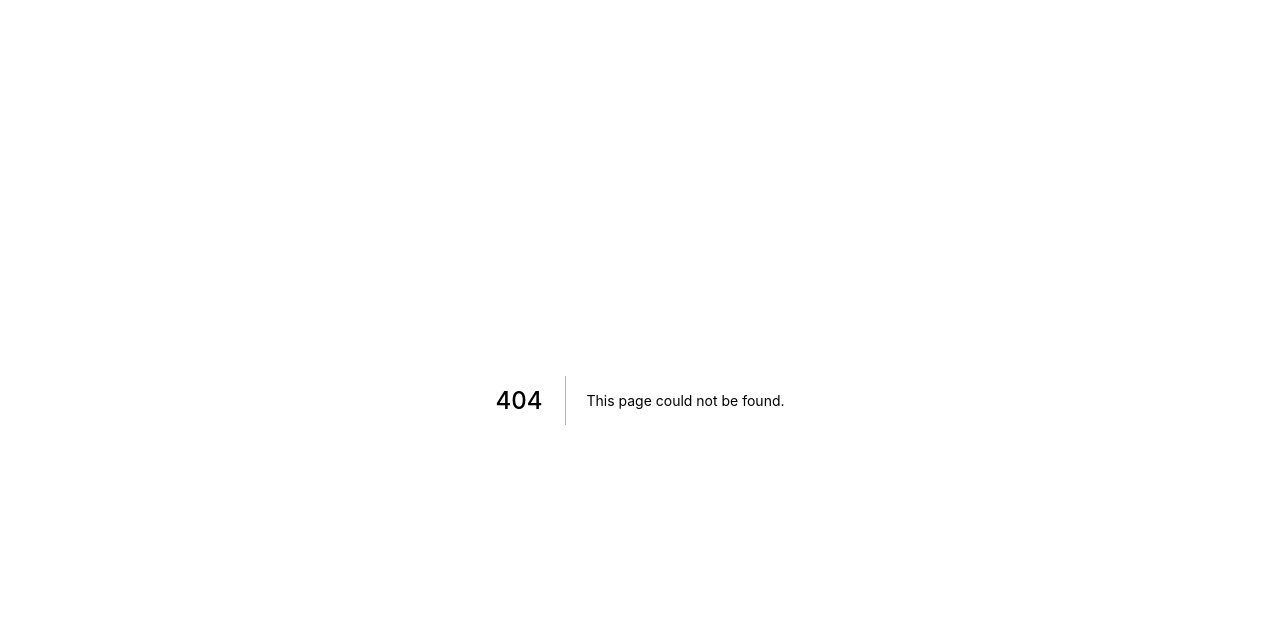
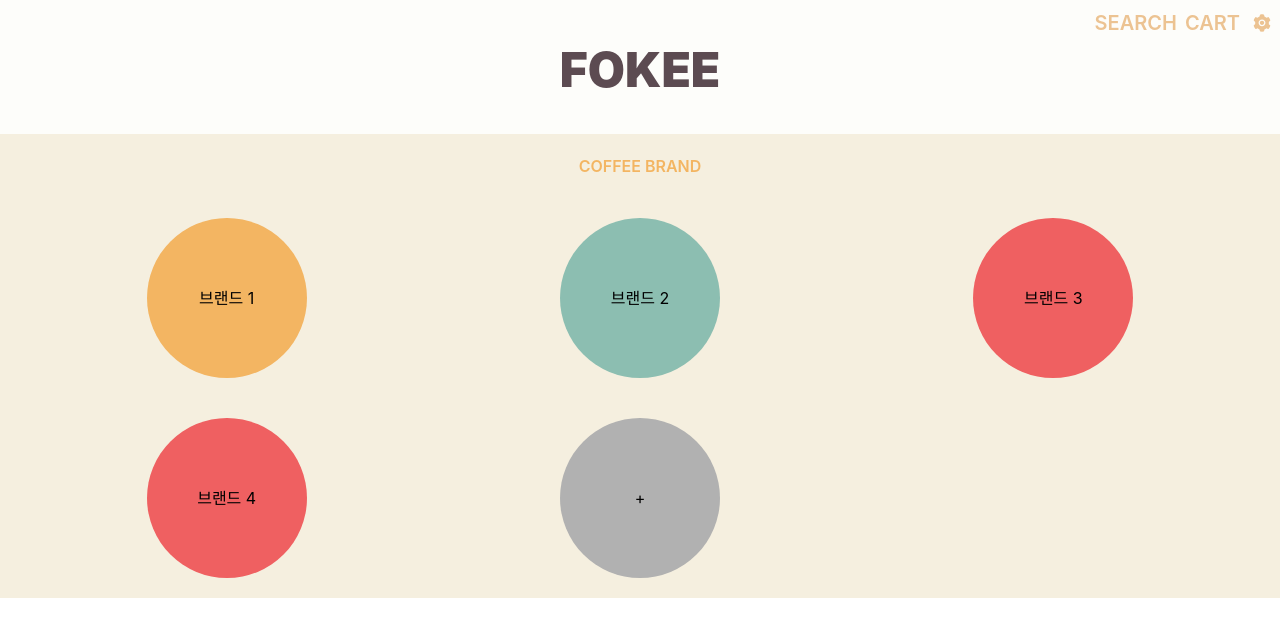
Before and after one commit to jss8882/Fokee, a Next.js app: page /search in a window 1280 px wide. Before the commit this address had no page. Shown: the top 636 px of the page. Built offline with nearby package versions, Linux system fonts and the light colour scheme.

Commit message:
캡슐브랜드 캡슐화면 UI생성

```diff
--- a/pages/index.tsx
+++ b/pages/index.tsx
@@ -10,7 +10,7 @@ import { Capsule } from '@prisma/client';
 import React from 'react'
 
 interface CapsuleResponse {
-  ok:boolean;
+  ok: boolean;
   capsules: Capsule[]
 }
 
@@ -22,20 +22,20 @@ const Home: NextPage = () => {
   const [capsulesInlab, setCapsulesInlab] = useState<Capsule[]>([])
   // const [capsulesInlab, setCapsulesInlab] = useState([11,12])
 
-  useEffect(()=>{
+  useEffect(() => {
     console.log("now we fetch all capsule")
 
     fetch("/api/capsule", {
-      method:"GET",
-    }).then(response=>response.json())
-    .then(data =>{
-      console.log(data)
-      setCapsulesInlab(data.capsules)
-    })
+      method: "GET",
+    }).then(response => response.json())
+      .then(data => {
+        console.log(data)
+        setCapsulesInlab(data.capsules)
+      })
 
 
 
-  },[])
+  }, [])
 
 
   const toogleMode = () => {
@@ -50,7 +50,7 @@ const Home: NextPage = () => {
   const HiddenCapsuleInfo = () => setCapsuleClick(false)
 
   const visibleBtn =
-    "text-[#F3B562] px-2 my-5 font-semibold";
+    "text-[#F3B562] px-2 my-5 font-semibold hover";
 
   const invisibleBtn =
     "opacity-30 text-[#5C4B51] px-2 my-5 font-semibold";
@@ -64,6 +64,9 @@ const Home: NextPage = () => {
   return (
     <div className="w-full h-full bg-[#F5EFDF]">
       <div className="flex items-center justify-end bg-[#FDFDFA] ">
+        <Link href="/search">
+          <a className="px-1 py-2 text-[#ECC392] text-[20px] font-semibold">SEARCH</a>
+        </Link>
         <Link href="/cart">
           <a className="px-1 py-2 text-[#ECC392] text-[20px] font-semibold">CART</a>
         </Link>
@@ -71,10 +74,12 @@ const Home: NextPage = () => {
           <a className="px-2 py-2 text-[#ECC392] text-[20px] font-light"><AiFillSetting /></a>
         </Link>
       </div>
-      <div
-        className="text-5xl flex justify-center pb-10 text-[#5C4B51] bg-[#FDFDFA]  font-black"
-      >FOKEE(logo사진)
-      </div>
+      <Link href="/">
+        <a
+          className="text-5xl flex justify-center pb-10 text-[#5C4B51] bg-[#FDFDFA]  font-black"
+        >FOKEE
+        </a>
+      </Link>
       <div className="bg-[#F5EFDF] flex justify-center">
         <button
           onClick={() => setIsCapsuleMode(false)}
@@ -90,10 +95,10 @@ const Home: NextPage = () => {
       {!isCapsuleMode ? (
         <div>
           {
-            capsulesInlab.map((capsule,index)=>{
-              console.log("capsule is ",capsule)
-              console.log("index is ",index)
-              return(
+            capsulesInlab.map((capsule, index) => {
+              console.log("capsule is ", capsule)
+              console.log("index is ", index)
+              return (
                 <BriefCapsuleInfo key={index} capsuleColor={capsule.color} capsuleName={capsule.capsuleName} />
               )
 
@@ -152,7 +157,7 @@ const Home: NextPage = () => {
           </div> */}
         </div>
       </div>
-      <div className="flex justify-center">
+      <div className="flex justify-centerß">
         <Link href="https://ipd.unist.ac.kr/contact">
           <a className="px-1 py-2 text-[#F3B562] font-bold">JOIN US</a>
         </Link>
--- /dev/null
+++ b/pages/search.tsx
@@ -0,0 +1,136 @@
+import type { NextPage } from "next";
+import * as React from 'react';
+import { useEffect, useState } from 'react';
+import Link from "next/link";
+import { Capsule } from '@prisma/client';
+import 'react-toastify/dist/ReactToastify.css';
+
+import { AiFillSetting } from 'react-icons/ai';
+
+
+type CapsuleBrand = "Ediya" | "Starbucks"
+
+const Search: NextPage = () => {
+    const [selectedBrand, setIsSelectedBrand] = useState<CapsuleBrand>("Ediya");
+    const [searhStep, setIsSearchStep] = useState(false);
+    const [capsulesInlab, setCapsulesInlab] = useState<Capsule[]>([])
+
+
+    useEffect(() => {
+        console.log("now we fetch all capsule")
+
+        fetch("/api/capsule", {
+            method: "GET",
+        }).then(response => response.json())
+            .then(data => {
+                console.log(data)
+                setCapsulesInlab(data.capsules)
+            })
+
+
+
+    }, [])
+
+    return (
+        <div className="w-full h-full bg-[#F5EFDF]">
+            <div className="flex items-center justify-end bg-[#FDFDFA] ">
+                <Link href="/search">
+                    <a className="px-1 py-2 text-[#ECC392] text-[20px] font-semibold">SEARCH</a>
+                </Link>
+                <Link href="/cart">
+                    <a className="px-1 py-2 text-[#ECC392] text-[20px] font-semibold">CART</a>
+                </Link>
+                <Link href="/setting">
+                    <a className="px-2 py-2 text-[#ECC392] text-[20px] font-light"><AiFillSetting /></a>
+                </Link>
+            </div>
+            <Link href="/">
+                <a
+                    className="text-5xl flex justify-center pb-10 text-[#5C4B51] bg-[#FDFDFA]  font-black"
+                >FOKEE
+                </a>
+            </Link>
+            {!searhStep ? (
+                <div>
+                    <div className="bg-[#F5EFDF] flex justify-center">
+                        <label className="text-[#F3B562] px-2 my-5 font-semibold">
+                            COFFEE BRAND
+                        </label>
+                    </div>
+                    <div className="grid grid-cols-3 gap-y-10 py-5 mx-5 justify-items-center">
+                        <button
+                            onClick={() => setIsSearchStep(true)}
+                            className="bg-[#F3B562] w-40 h-40 rounded-full">
+                            브랜드 1
+                        </button>
+                        <button
+                            onClick={() => setIsSearchStep(true)}
+                            className="bg-[#8CBEB1] w-40 h-40 rounded-full">
+                            브랜드 2
+                        </button>
+                        <button
+                            onClick={() => setIsSearchStep(true)}
+                            className="bg-[#EF6061] w-40 h-40 rounded-full">
+                            브랜드 3
+                        </button>
+                        <button
+                            onClick={() => setIsSearchStep(true)}
+                            className="bg-[#EF6061] w-40 h-40 rounded-full">
+                            브랜드 4
+                        </button>
+                        <button className="bg-[#b1b1b1] w-40 h-40 rounded-full">
+                            +
+                        </button>
+                    </div>
+                </div>
+            ) : (
+                <div>
+                    <div className="bg-[#F5EFDF] flex justify-between">
+                        <button
+                            onClick={() => setIsSearchStep(false)}
+                            className="text-[#5C4B51] px-2 my-5 font-semibold"
+                        >Back</button>
+                        <label className="text-[#F3B562] px-2 my-5 font-semibold">
+                            COFFEE CAPSULE
+                        </label>
+                        <a className="text-[#F5EFDF] px-2 my-5 font-semibold">
+                            Back</a>
+                    </div>
+                    <div className="bg-[#5C4B51] text-[#FFFFFF] flex justify-center h-50">
+                        고른 브랜드 로고
+                    </div>
+                    <div className="grid grid-cols-6 gap-y-10 py-5 mx-5 justify-items-center">
+                        <button
+                            className="bg-[#ffffff] w-20 h-20 rounded-full">
+                            캡슐 1
+                        </button>
+                        <button
+                            className="bg-[#ffffff] w-20 h-20 rounded-full">
+                            캡슐 2
+                        </button>
+                        <button
+                            className="bg-[#ffffff] w-20 h-20 rounded-full">
+                            캡슐 3
+                        </button>
+                        <button
+                            className="bg-[#ffffff] w-20 h-20 rounded-full">
+                            캡슐 4
+                        </button>
+                        <button
+                            className="bg-[#ffffff] w-20 h-20 rounded-full">
+                            캡슐 5
+                        </button>
+                        <button
+                            className="bg-[#ffffff] w-20 h-20 rounded-full">
+                            캡슐 6
+                        </button>
+                    </div>
+                </div>
+                /*알람 모달 UI*/
+            )
+            }
+        </div>
+    );
+}
+
+export default Search;
--- a/tsconfig.json
+++ b/tsconfig.json
@@ -13,7 +13,8 @@
     "resolveJsonModule": true,
     "isolatedModules": true,
     "jsx": "preserve",
-    "incremental": true
+    "incremental": true,
+    "typeRoots":["./@types","./node_modules/@types"]
   },
   "include": ["next-env.d.ts", "**/*.ts", "**/*.tsx", "pages/_app.js"],
   "exclude": ["node_modules"]
```
Also changed, not shown: package.json (+12 -3 lines), 2 other files (tests, documents, lock files or other folders).
